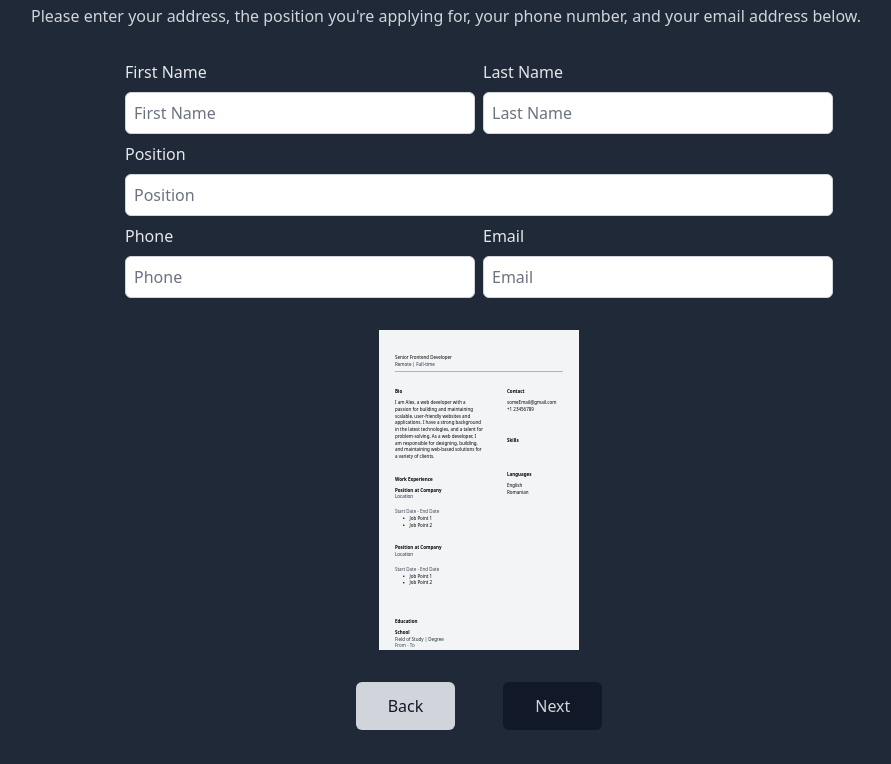
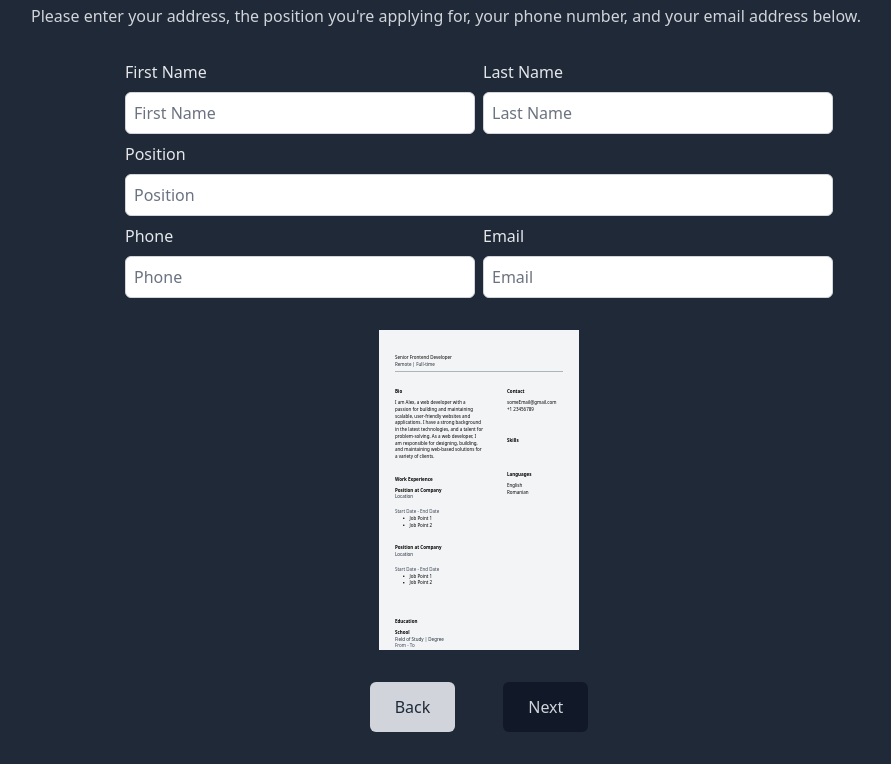
Before and after one commit to andyluak/cv-builder, a Next.js app: page /resume-builder/basic-information in a window 1280 px wide. Shown: the part 292-1056 px from the top of the page, without its empty margins (161-1052 px from the left). Built offline with nearby package versions, Linux system fonts and the light colour scheme.

Commit message:
Changed button

```diff
--- a/src/components/ui/Button.tsx
+++ b/src/components/ui/Button.tsx
@@ -22,19 +22,21 @@ function Button({
     <button
       className={cx(
         {
-          "bg-gray-800 text-gray-300 hover:bg-gray-700": variant === "primary",
+          "bg-gray-900 text-gray-300 hover:border-gray-200":
+            variant === "primary",
         },
         {
-          "bg-gray-300 text-gray-800 hover:bg-gray-400":
+          "bg-gray-300 text-gray-800 hover:border-gray-400":
             variant === "secondary",
         },
         {
-          "bg-gray-100 text-gray-800 hover:bg-gray-200": variant === "tertiary",
+          "bg-gray-100 text-gray-800 hover:border-gray-200":
+            variant === "tertiary",
         },
         { "px-2 py-1 text-xs": size === "sm" },
         { "px-4 py-2 text-sm": size === "md" },
         { "px-6 py-3 text-base": size === "lg" },
-        "rounded-full outline-none focus:outline-none focus:ring-2 focus:ring-gray-300 focus:ring-offset-2 focus:ring-offset-gray-800",
+        "rounded-md border border-transparent outline-none focus:outline-none focus:ring-2 focus:ring-gray-300 focus:ring-offset-2 focus:ring-offset-gray-800",
         className
       )}
       onClick={onClick}
--- a/src/pages/resume-builder/basic-information.tsx
+++ b/src/pages/resume-builder/basic-information.tsx
@@ -7,6 +7,7 @@ import MainLayout from "src/components/layout/Main";
 import Input from "src/components/ui/Input";
 
 import resumeBuilderContent from "content/resumeBuilderContent.json";
+import Button from "src/components/ui/Button";
 
 function BasicInformation() {
   const { userInfo, setUserInfo } = useResumeContext();
@@ -104,14 +105,20 @@ function BasicInformation() {
       </div>
       <div className="flex flex-row items-center justify-center gap-12">
         <Link href="/resume-builder/templates">
-          <button className="rounded-md bg-gray-300 px-8 py-3 text-gray-900 hover:outline-double hover:outline-2 hover:outline-gray-200">
+          <Button
+            variant="secondary"
+            size="lg"
+          >
             Back
-          </button>
+          </Button>
         </Link>
         <Link href="/resume-builder/job-experience">
-          <button className="rounded-md bg-gray-900 px-8 py-3 text-gray-300 hover:outline-double hover:outline-2 hover:outline-gray-200">
+          <Button
+            variant="primary"
+            size="lg"
+          >
             Next
-          </button>
+          </Button>
         </Link>
       </div>
     </div>
```
